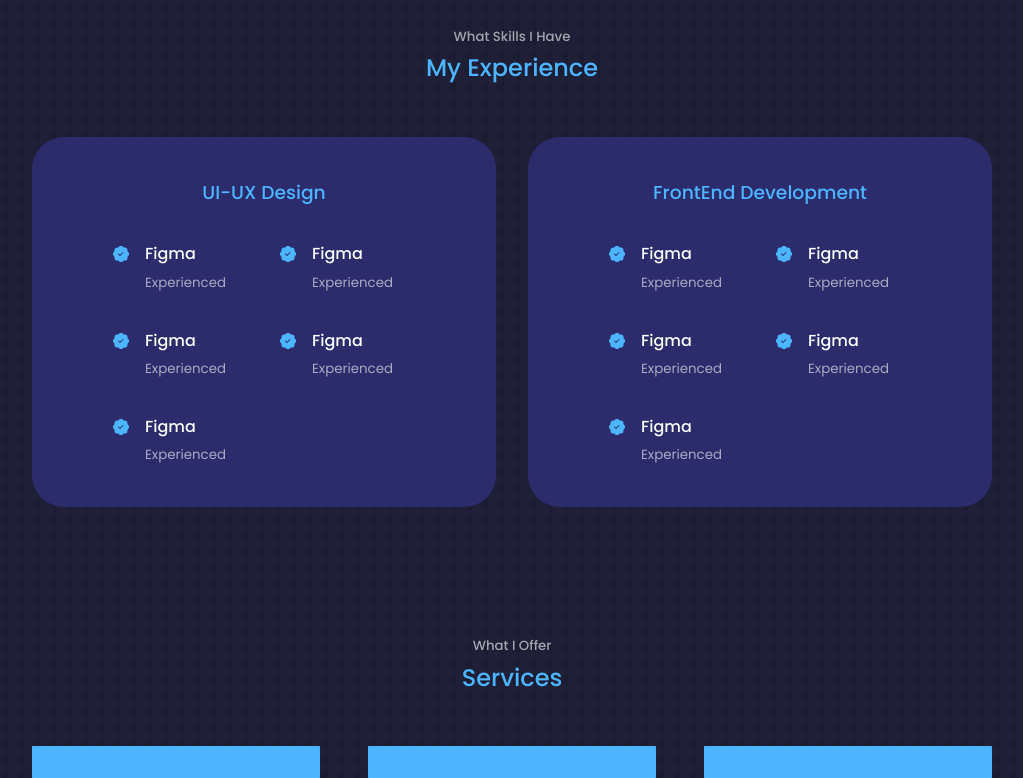
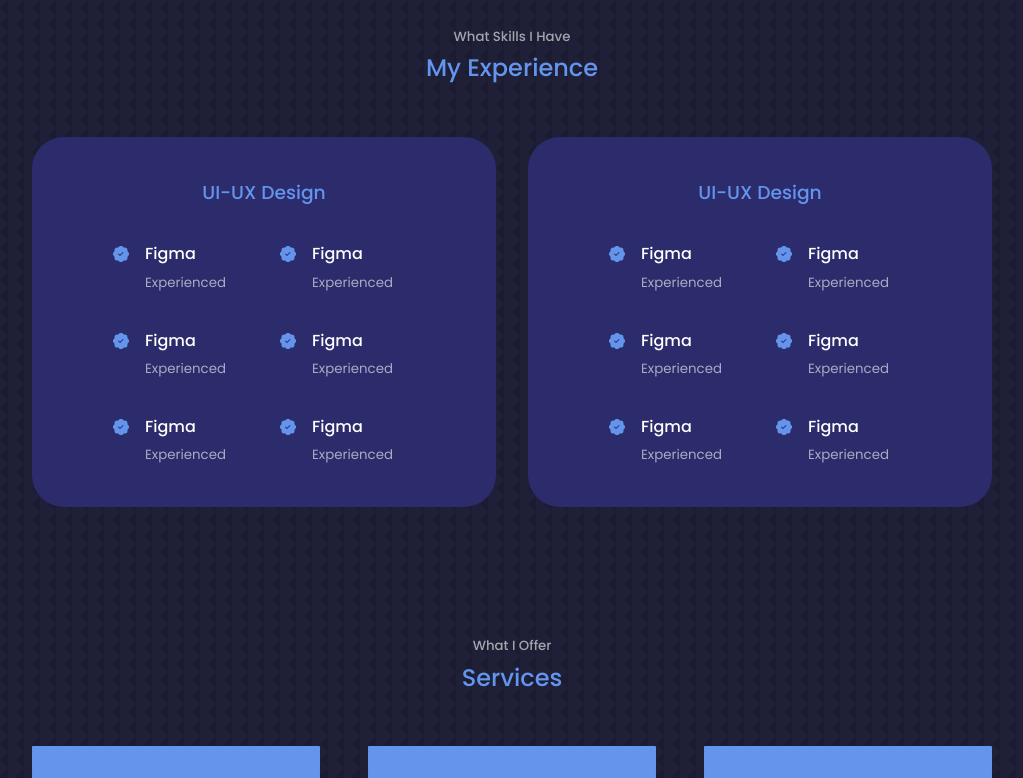
Before and after one commit to fabian-emmanuel/my-portfolio, a React (Create React App) app: page / in a window 1280 px wide. Shown: the part 1600-2378 px from the top of the page, without its empty margins (128-1151 px from the left). Built offline with nearby package versions, Linux system fonts and the light colour scheme.

Commit message:
remove hardcoded data from experience section/component

```diff
--- a/src/components/experience/Experience.jsx
+++ b/src/components/experience/Experience.jsx
@@ -1,5 +1,6 @@
 import "./experience.css";
 import {BsFillPatchCheckFill} from "react-icons/bs";
+import {experience_data} from "./experience_data";
 
 
 const Experience = () => {
@@ -9,95 +10,26 @@ const Experience = () => {
        <h2>My Experience</h2>
        <div className="container experience__container">
 
-         <div className="experience__uiux">
-           <h3>UI-UX Design</h3>
+         {
+           experience_data.map((item) => (
+               <div key={item.id} className="experience__uiux">
+                 <h3>{item.title}</h3>
                  <div className="experience__content">
-             <article className="experience__details">
+                   {
+                     item.desc.map((val, index) => (
+                         <article key={index} className="experience__details">
                            <BsFillPatchCheckFill className="experience__details-icon"/>
                            <div>
-               <h4>Figma</h4>
-               <small>Experienced</small>
+                             <h4>{val.option}</h4>
+                             <small>{val.level}</small>
                            </div>
                          </article>
-
-             <article className="experience__details">
-               <BsFillPatchCheckFill className="experience__details-icon"/>
-               <div>
-                 <h4>Figma</h4>
-                 <small>Experienced</small>
-               </div>
-             </article>
-
-             <article className="experience__details">
-               <BsFillPatchCheckFill className="experience__details-icon"/>
-               <div>
-                 <h4>Figma</h4>
-                 <small>Experienced</small>
-               </div>
-             </article>
-
-             <article className="experience__details">
-               <BsFillPatchCheckFill className="experience__details-icon"/>
-               <div>
-                 <h4>Figma</h4>
-                 <small>Experienced</small>
-               </div>
-             </article>
-
-             <article className="experience__details">
-               <BsFillPatchCheckFill className="experience__details-icon"/>
-               <div>
-                 <h4>Figma</h4>
-                 <small>Experienced</small>
-               </div>
-             </article>
+                     ))
+                   }
                  </div>
                </div>
-
-         <div className="experience__frontend">
-           <h3>FrontEnd Development</h3>
-           <div className="experience__content">
-             <article className="experience__details">
-               <BsFillPatchCheckFill className="experience__details-icon"/>
-               <div>
-                 <h4>Figma</h4>
-                 <small>Experienced</small>
-               </div>
-             </article>
-
-             <article className="experience__details">
-               <BsFillPatchCheckFill className="experience__details-icon"/>
-               <div>
-                 <h4>Figma</h4>
-                 <small>Experienced</small>
-               </div>
-             </article>
-
-             <article className="experience__details">
-               <BsFillPatchCheckFill className="experience__details-icon"/>
-               <div>
-                 <h4>Figma</h4>
-                 <small>Experienced</small>
-               </div>
-             </article>
-
-             <article className="experience__details">
-               <BsFillPatchCheckFill className="experience__details-icon"/>
-               <div>
-                 <h4>Figma</h4>
-                 <small>Experienced</small>
-               </div>
-             </article>
-
-             <article className="experience__details">
-               <BsFillPatchCheckFill className="experience__details-icon"/>
-               <div>
-                 <h4>Figma</h4>
-                 <small>Experienced</small>
-               </div>
-             </article>
-           </div>
-         </div>
+           ))
+         }
        </div>
      </section>
   )
--- /dev/null
+++ b/src/components/experience/experience_data.js
@@ -0,0 +1,64 @@
+export const experience_data = [
+    {
+        id: 1,
+        title: "UI-UX Design",
+        desc: [
+            {
+                option: "Figma",
+                level: "Experienced"
+            },
+            {
+                option: "Figma",
+                level: "Experienced"
+            },
+            {
+                option: "Figma",
+                level: "Experienced"
+            },
+            {
+                option: "Figma",
+                level: "Experienced"
+            },
+            {
+                option: "Figma",
+                level: "Experienced"
+            },
+            {
+                option: "Figma",
+                level: "Experienced"
+            }
+        ]
+
+    },
+    {
+        id: 2,
+        title: "UI-UX Design",
+        desc: [
+            {
+                option: "Figma",
+                level: "Experienced"
+            },
+            {
+                option: "Figma",
+                level: "Experienced"
+            },
+            {
+                option: "Figma",
+                level: "Experienced"
+            },
+            {
+                option: "Figma",
+                level: "Experienced"
+            },
+            {
+                option: "Figma",
+                level: "Experienced"
+            },
+            {
+                option: "Figma",
+                level: "Experienced"
+            }
+        ]
+
+    }
+]
--- a/src/components/footer/footer.css
+++ b/src/components/footer/footer.css
@@ -3,7 +3,7 @@ footer{
     padding: 3rem 0;
     text-align: center;
     font-size: 0.9rem;
-    margin-top: 7rem;
+    margin-top: 5rem;
 }
 
 footer a{
@@ -11,9 +11,9 @@ footer a{
 }
 
 .footer__logo{
-    font-size: 2rem;
+    font-size: 1.5rem;
     font-weight: 500;
-    margin-bottom: 2rem;
+    margin-bottom: 1rem;
     display: inline-block;
 }
 
@@ -22,14 +22,14 @@ footer a{
     flex-wrap: wrap;
     justify-content: center;
     gap: 2rem;
-    margin: 0 auto 3rem;
+    margin: 0 auto 2rem;
 }
 
 .footer__socials{
     display: flex;
     justify-content: center;
     gap: 1rem;
-    margin-bottom: 4rem;
+    margin-bottom: 2rem;
 }
 
 .footer__socials a{
@@ -47,7 +47,7 @@ footer a{
     border-color: var(--color-bg-variant);
 }
 .footer__copyright{
-    margin-bottom: 4rem;
+    margin-bottom: 3rem;
     color: var(--color-bg);
 }
 
--- a/src/index.css
+++ b/src/index.css
@@ -13,7 +13,7 @@
 :root{
     --color-bg: #1f1f38;
     --color-bg-variant: #2c2c6c;
-    --color-primary: #4db5ff;
+    --color-primary: cornflowerblue;
     --color-primary-variant: rgba(77, 181, 255, 0.4);
     --color-white: #ffff;
     --color-light: rgba(255, 255, 255, 0.6);
```
Lines whose indentation alone changed are shown as unchanged.
